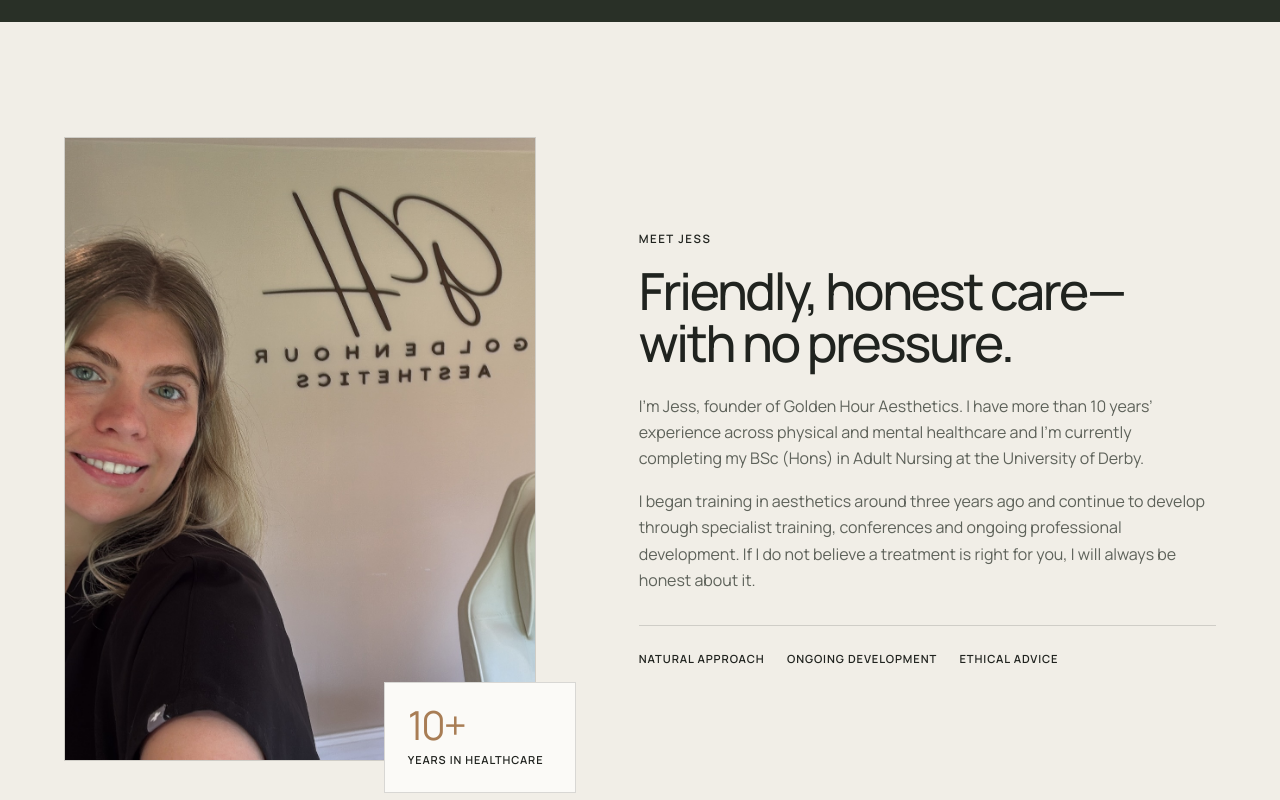
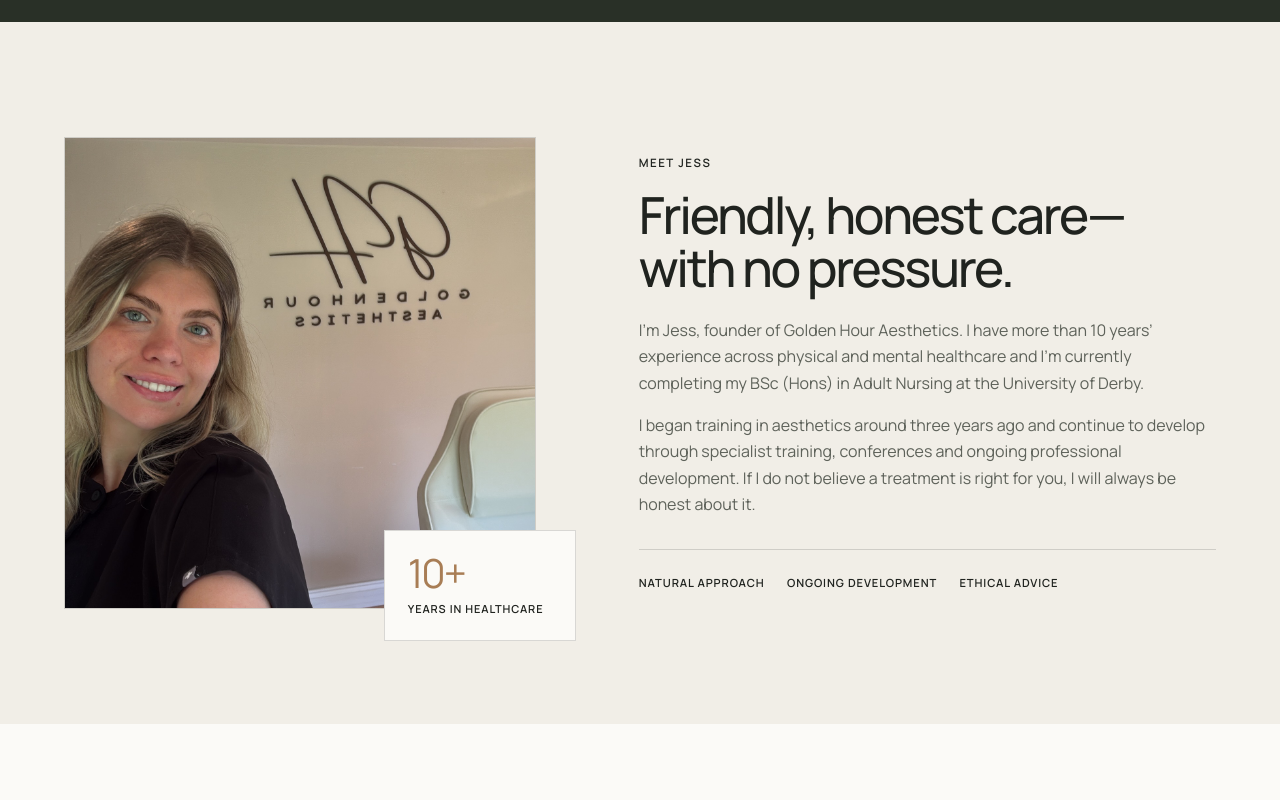
Before and after one commit to josephmillbank1992-lab/golden-hour-aesthetics-website, a Next.js app: page / in a window 1280 px wide. Shown: the part 2440-3240 px from the top of the page. Built offline with nearby package versions, Linux system fonts and the light colour scheme; no server answers.

Commit message:
Improve responsive image framing

```diff
--- a/src/app/globals.css
+++ b/src/app/globals.css
@@ -88,8 +88,8 @@ h2 { font-size: clamp(2.2rem, 4vw, 4rem); }
 
 .about-section { display: grid; grid-template-columns: minmax(22rem, 0.9fr) 1.1fr; gap: clamp(3rem, 8vw, 8rem); align-items: center; padding: clamp(5rem, 9vw, 9rem) var(--page); background: var(--linen); }
 .about-portrait-wrap { position: relative; }
-.about-portrait { position: relative; min-height: 39rem; margin: 0; overflow: hidden; border: 1px solid var(--line); }
-.about-portrait img { object-fit: cover; object-position: 48% center; }
+.about-portrait { position: relative; aspect-ratio: 1; min-height: 0; margin: 0; overflow: hidden; border: 1px solid var(--line); }
+.about-portrait img { object-fit: cover; object-position: center; }
 .about-badge { position: absolute; right: -2.5rem; bottom: -2rem; display: grid; width: 12rem; padding: 1.4rem; border: 1px solid var(--line); background: var(--chalk); }
 .about-badge strong { color: var(--bronze); font-size: 2.5rem; font-weight: 400; letter-spacing: -0.05em; line-height: 1; }
 .about-badge span { margin-top: 0.4rem; font-size: 0.69rem; font-weight: 600; letter-spacing: 0.08em; text-transform: uppercase; }
@@ -146,7 +146,10 @@ h2 { font-size: clamp(2.2rem, 4vw, 4rem); }
   .site-header { grid-template-columns: 1fr auto; }
   .main-navigation { display: none; }
   .welcome-section { grid-template-columns: 1fr 1fr; }
-  .welcome-detail { grid-column: 1 / -1; min-height: 20rem; }
+  .welcome-detail { grid-column: 1 / -1; min-height: 24rem; }
+  .welcome-detail img { object-position: center 44%; }
+  .treatment-layout { grid-template-columns: 1fr; }
+  .treatment-image { min-height: 26rem; }
   .about-section { grid-template-columns: 0.9fr 1.1fr; gap: 4rem; }
 }
 
@@ -158,19 +161,19 @@ h2 { font-size: clamp(2.2rem, 4vw, 4rem); }
   .hero-copy { align-self: flex-end; }
   .hero h1 { font-size: clamp(3rem, 14vw, 4.4rem); }
   .hero-summary { font-size: 0.98rem; }
-  .hero-visual img { object-position: 58% center; }
+  .hero-visual img { object-position: 20% center; }
   .hero-visual figcaption { display: none; }
   .trust-strip { grid-template-columns: repeat(2, 1fr); }
   .trust-strip span:nth-child(-n + 2) { border-bottom: 1px solid rgba(255, 255, 255, 0.15); }
   .welcome-section, .treatment-layout, .about-section, .principles-section, .results-section, .visit-section, .closing-section { grid-template-columns: 1fr; }
   .welcome-section, .treatments-section, .about-section, .principles-section, .reviews-section, .closing-section { padding-inline: 1.25rem; }
   .welcome-detail { grid-column: 1; min-height: 19rem; }
+  .welcome-detail img { object-position: center; }
   .treatment-image { min-height: 22rem; }
   .treatment-grid { grid-template-columns: 1fr; }
   .treatment-card { min-height: 18rem; border-left: 0; }
   .treatment-card:nth-child(3) { border-bottom: 1px solid rgba(255, 255, 255, 0.18); }
   .about-section { gap: 4rem; }
-  .about-portrait { min-height: 31rem; }
   .about-badge { right: 0.75rem; bottom: -2.5rem; width: 10rem; }
   .principles-grid { grid-template-columns: 1fr; }
   .results-visual { min-height: 20rem; }
```
